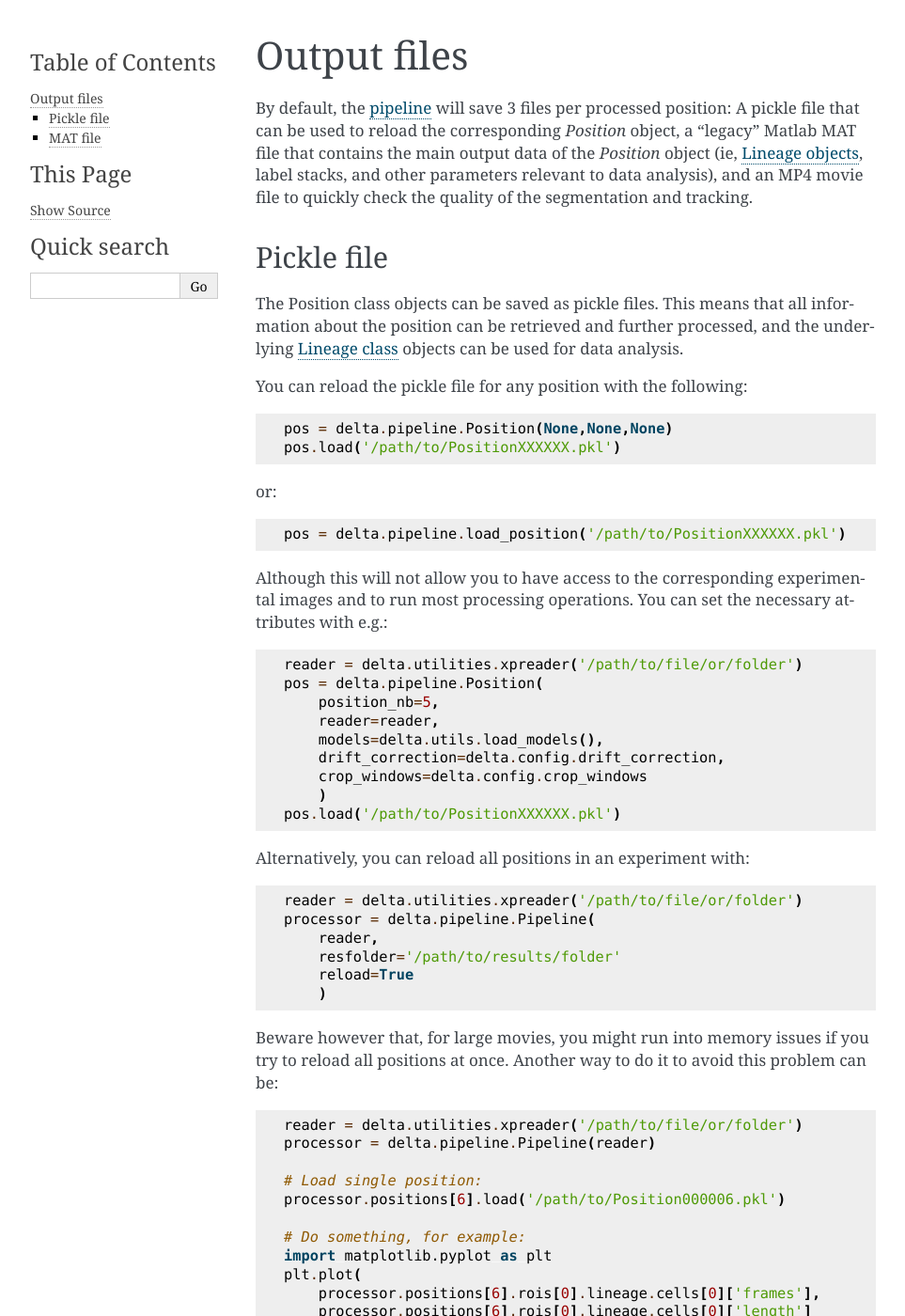
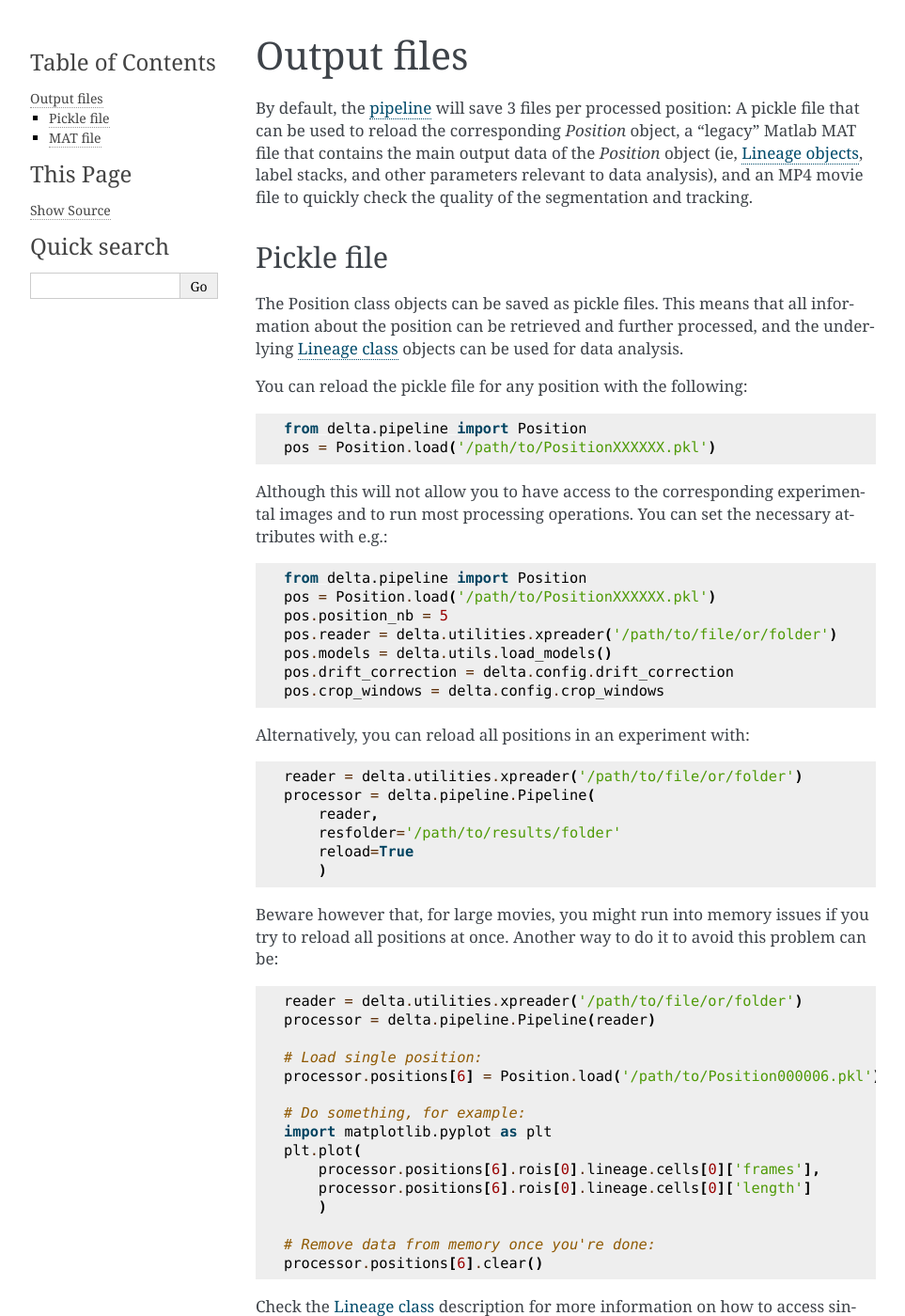
Before and after one commit to maximuswatkins/DeLTA_TF_2D, a Sphinx documentation site: the page built from docs/usage/outputs.rst, in a window 1280 px wide and 1400 px high. Shown: the whole window at 94% size, without its empty margins (148-1111 px from the left). Built offline with Sphinx 7.4.7, drawn with Linux system fonts in a browser that asks for light colours.

Commit message:
Make Position.load a static method

```diff
--- a/docs/usage/outputs.rst
+++ b/docs/usage/outputs.rst
@@ -17,26 +17,20 @@ underlying :ref:`Lineage class <lineage>` objects can be used for data analysis.
 
 You can reload the pickle file for any position with the following::
 
-    pos = delta.pipeline.Position(None,None,None)
-    pos.load('/path/to/PositionXXXXXX.pkl')
-
-or::
-
-    pos = delta.pipeline.load_position('/path/to/PositionXXXXXX.pkl')
+    from delta.pipeline import Position
+    pos = Position.load('/path/to/PositionXXXXXX.pkl')
 
 Although this will not allow you to have access to the corresponding
 experimental images and to run most processing operations. You can set the
 necessary attributes with e.g.::
 
-    reader = delta.utilities.xpreader('/path/to/file/or/folder')
-    pos = delta.pipeline.Position(
-        position_nb=5,
-        reader=reader,
-        models=delta.utils.load_models(),
-        drift_correction=delta.config.drift_correction,
-        crop_windows=delta.config.crop_windows
-        )
-    pos.load('/path/to/PositionXXXXXX.pkl')
+    from delta.pipeline import Position
+    pos = Position.load('/path/to/PositionXXXXXX.pkl')
+    pos.position_nb = 5
+    pos.reader = delta.utilities.xpreader('/path/to/file/or/folder')
+    pos.models = delta.utils.load_models()
+    pos.drift_correction = delta.config.drift_correction
+    pos.crop_windows = delta.config.crop_windows
 
 Alternatively, you can reload all positions in an experiment with::
 
@@ -55,7 +49,7 @@ avoid this problem can be::
     processor = delta.pipeline.Pipeline(reader)
 
     # Load single position:
-    processor.positions[6].load('/path/to/Position000006.pkl')
+    processor.positions[6] = Position.load('/path/to/Position000006.pkl')
 
     # Do something, for example:
     import matplotlib.pyplot as plt
```
Also changed, not shown: CHANGELOG.md (+1 -0 lines), 3 other files.
